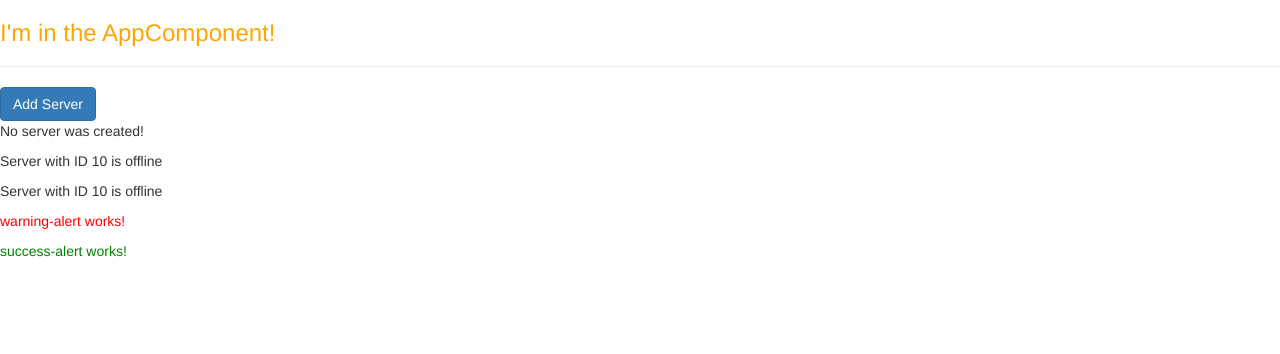
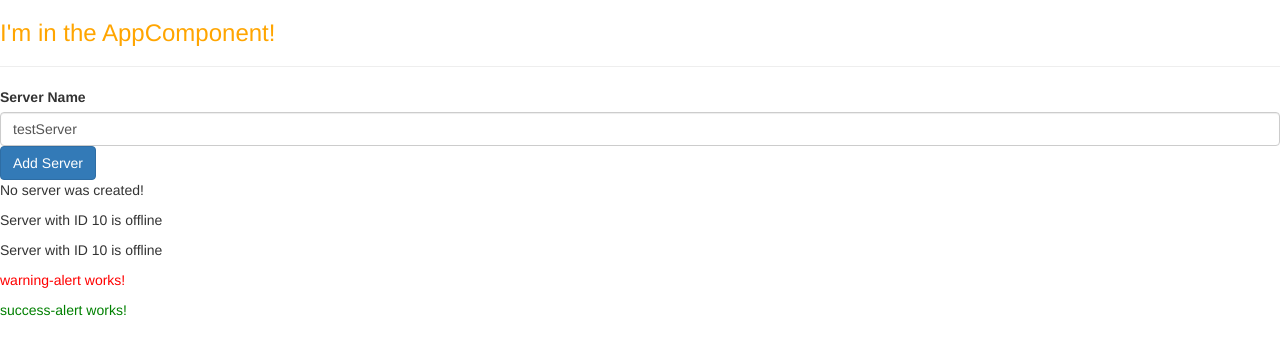
Before and after one commit to JohnnyFangFangFang/practice-angular-udemy, an Angular app: page / in a window 1280 px wide. Shown: the top 354 px of the page. Built offline with nearby package versions, Linux system fonts and the light colour scheme.

Commit message:
Finish 2-37

```diff
--- a/src/app/servers/servers.component.html
+++ b/src/app/servers/servers.component.html
@@ -1,3 +1,7 @@
+<label>Server Name</label>
+<!-- <input type="text" class="form-control" (input)="onUpdateServerName($event)"> -->
+<input type="text" class="form-control" [(ngModel)]="serverName">
+<!-- <p>{{serverName}}</p> -->
 <button class="btn btn-primary" [disabled]="!allowNewServer" (click)="onCreateServer()">Add Server</button>
 <p>{{serverCreationStatus}}</p>
 <app-server></app-server>
--- a/src/app/servers/servers.component.ts
+++ b/src/app/servers/servers.component.ts
@@ -7,7 +7,8 @@
 })
 export class ServersComponent implements OnInit {
   allowNewServer = false;
-  serverCreationStatus = 'No server was created!'
+  serverCreationStatus = 'No server was created!';
+  serverName = 'testServer';
 
   constructor() {
     setTimeout(() => {
@@ -15,11 +16,14 @@
     }, 2000);
   }
 
-  ngOnInit(): void {
+  ngOnInit(): void {}
 
+  onCreateServer() {
+    this.serverCreationStatus =
+      'Server was created! Name is ' + this.serverName;
   }
 
-  onCreateServer() {
-    this.serverCreationStatus = 'Server was created!'
+  onUpdateServerName(event: Event) {
+    this.serverName = (<HTMLInputElement>event.target).value;
   }
 }
```
Also changed, not shown: src/app/app.module.ts (+5 -6 lines).
